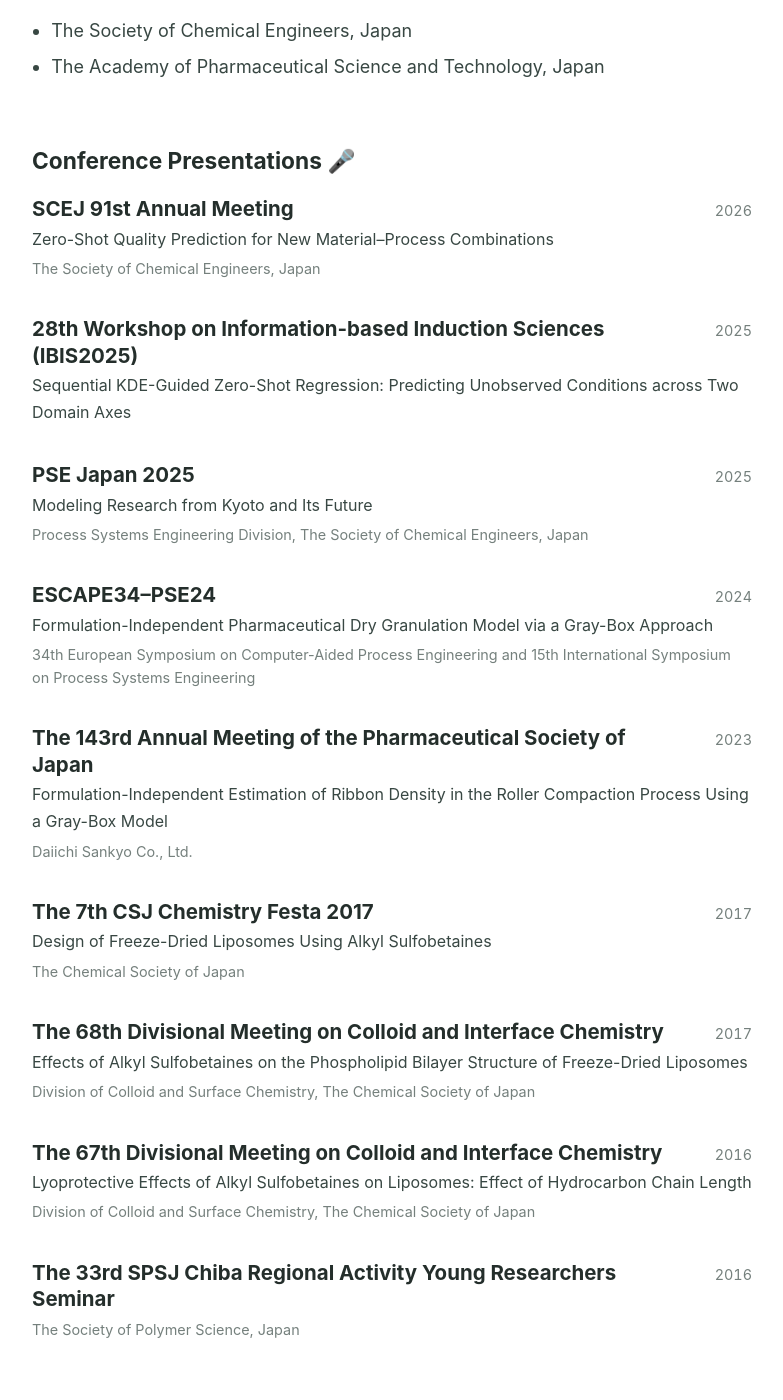
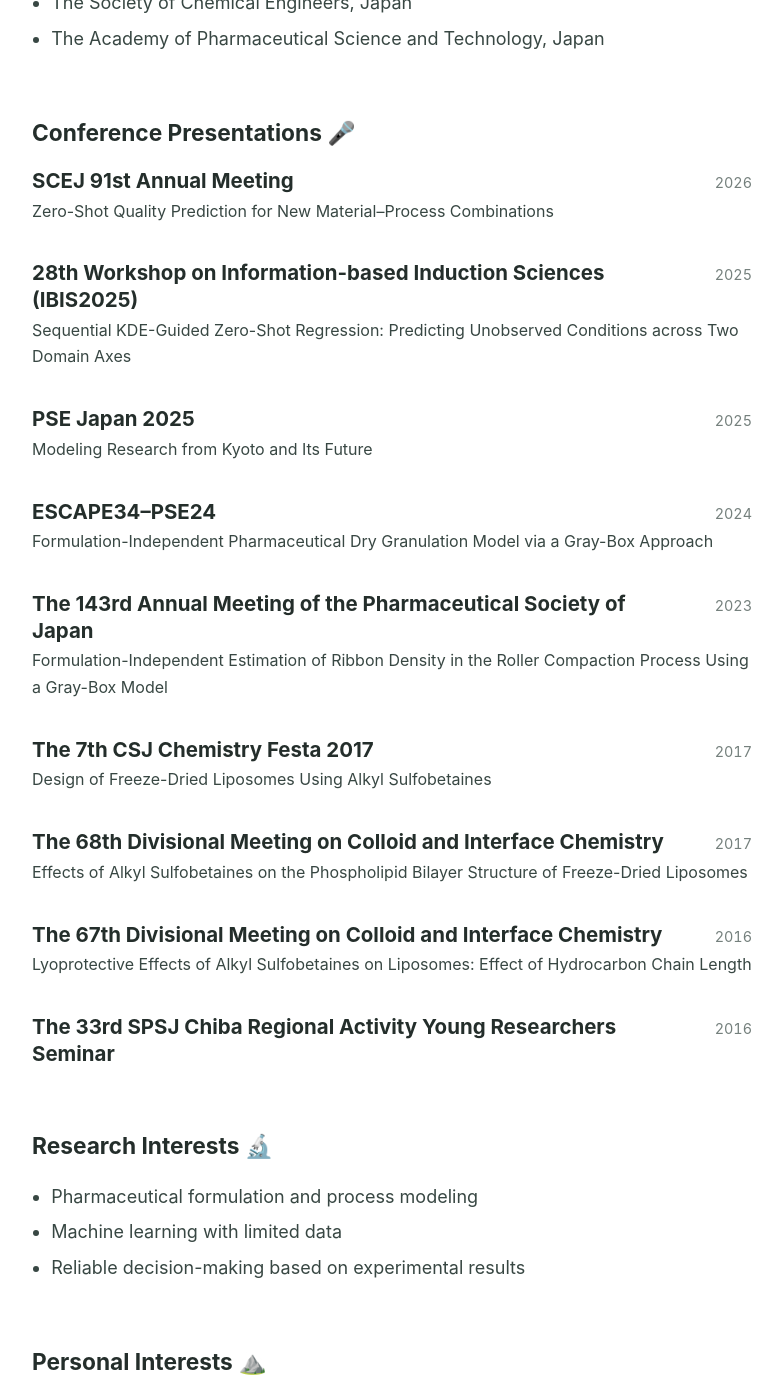
Before and after one commit to kanta-s/kanta-s.github.io, a Jekyll site: the page built from resume/index.html, in a window 1280 px wide and 1400 px high, scrolled down 1201 px. Shown: the whole window, without its empty margins (248-1031 px from the left). Built offline with Jekyll 4.4.1, drawn with Linux system fonts in a browser that asks for light colours; some of the changed text lies outside the part shown.

Commit message:
Standardize conference presentation entries

```diff
--- a/resume/index.html
+++ b/resume/index.html
@@ -63,7 +63,6 @@ description: Education, experience, awards, memberships, conference presentation
           <p class="resume-date">2017</p>
         </header>
         <p class="resume-position">The 68th Divisional Meeting on Colloid and Interface Chemistry</p>
-        <p class="resume-detail">Division of Colloid and Surface Chemistry, The Chemical Society of Japan</p>
       </article>
     </div>
   </section>
@@ -85,7 +84,6 @@ description: Education, experience, awards, memberships, conference presentation
           <p class="resume-date">2026</p>
         </header>
         <p class="resume-position">Zero-Shot Quality Prediction for New Material–Process Combinations</p>
-        <p class="resume-detail">The Society of Chemical Engineers, Japan</p>
       </article>
       <article class="resume-entry">
         <header class="resume-entry-header">
@@ -100,7 +98,6 @@ description: Education, experience, awards, memberships, conference presentation
           <p class="resume-date">2025</p>
         </header>
         <p class="resume-position">Modeling Research from Kyoto and Its Future</p>
-        <p class="resume-detail">Process Systems Engineering Division, The Society of Chemical Engineers, Japan</p>
       </article>
       <article class="resume-entry">
         <header class="resume-entry-header">
@@ -108,7 +105,6 @@ description: Education, experience, awards, memberships, conference presentation
           <p class="resume-date">2024</p>
         </header>
         <p class="resume-position">Formulation-Independent Pharmaceutical Dry Granulation Model via a Gray-Box Approach</p>
-        <p class="resume-detail">34th European Symposium on Computer-Aided Process Engineering and 15th International Symposium on Process Systems Engineering</p>
       </article>
       <article class="resume-entry">
         <header class="resume-entry-header">
@@ -116,7 +112,6 @@ description: Education, experience, awards, memberships, conference presentation
           <p class="resume-date">2023</p>
         </header>
         <p class="resume-position">Formulation-Independent Estimation of Ribbon Density in the Roller Compaction Process Using a Gray-Box Model</p>
-        <p class="resume-detail">Daiichi Sankyo Co., Ltd.</p>
       </article>
       <article class="resume-entry">
         <header class="resume-entry-header">
@@ -124,7 +119,6 @@ description: Education, experience, awards, memberships, conference presentation
           <p class="resume-date">2017</p>
         </header>
         <p class="resume-position">Design of Freeze-Dried Liposomes Using Alkyl Sulfobetaines</p>
-        <p class="resume-detail">The Chemical Society of Japan</p>
       </article>
       <article class="resume-entry">
         <header class="resume-entry-header">
@@ -132,7 +126,6 @@ description: Education, experience, awards, memberships, conference presentation
           <p class="resume-date">2017</p>
         </header>
         <p class="resume-position">Effects of Alkyl Sulfobetaines on the Phospholipid Bilayer Structure of Freeze-Dried Liposomes</p>
-        <p class="resume-detail">Division of Colloid and Surface Chemistry, The Chemical Society of Japan</p>
       </article>
       <article class="resume-entry">
         <header class="resume-entry-header">
@@ -140,14 +133,12 @@ description: Education, experience, awards, memberships, conference presentation
           <p class="resume-date">2016</p>
         </header>
         <p class="resume-position">Lyoprotective Effects of Alkyl Sulfobetaines on Liposomes: Effect of Hydrocarbon Chain Length</p>
-        <p class="resume-detail">Division of Colloid and Surface Chemistry, The Chemical Society of Japan</p>
       </article>
       <article class="resume-entry">
         <header class="resume-entry-header">
           <h3>The 33rd SPSJ Chiba Regional Activity Young Researchers Seminar</h3>
           <p class="resume-date">2016</p>
         </header>
-        <p class="resume-detail">The Society of Polymer Science, Japan</p>
       </article>
     </div>
   </section>
```
